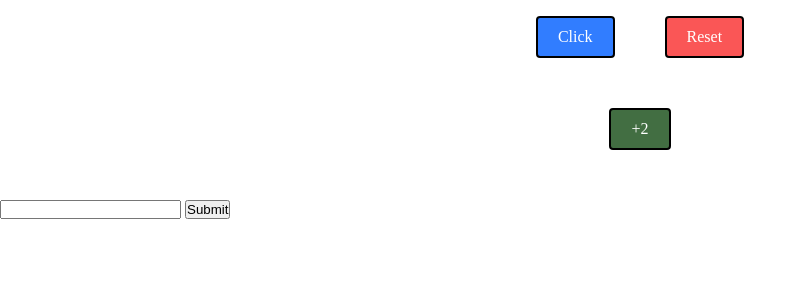
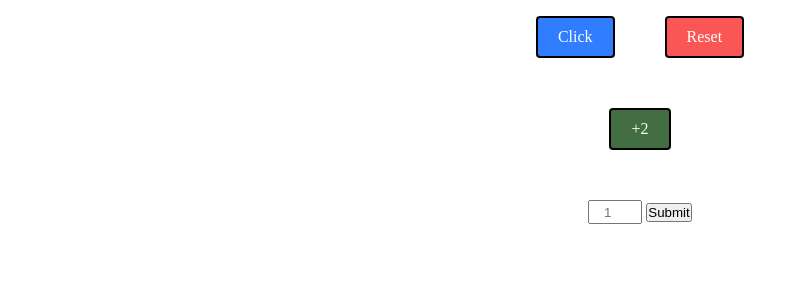
Before and after one commit to PeterVasilopoulos/Counter, a Flask app: page / in a window 1280 px wide. Shown: the part 237-537 px from the top of the page, without its empty margins (0-807 px from the left). Run offline with Flask 3, Linux system fonts and the light colour scheme.

Commit message:
Fixed css

```diff
--- a/static/css/style.css
+++ b/static/css/style.css
@@ -52,3 +52,15 @@ a:active {
 .add-two {
     background-color: rgb(66, 110, 66);
 }
+
+#counter-form {
+    display: flex;
+    justify-content: center;
+    gap: 20px;
+}
+
+input {
+    text-align: center;
+    width: 50px;
+    height: 20px;
+}
--- a/templates/counter.html
+++ b/templates/counter.html
@@ -23,9 +23,11 @@
         <a href="/add_two" class="add-two">+2</a>
     </div>
 
-    <form action="/increase_by_num" method="POST">
-        <input type="number" name="num">
-        <button>Submit</button>
-    </form>
+    <div id="counter-form">
+        <form action="/increase_by_num" method="POST">
+            <input type="number" name="num" placeholder="1">
+            <button>Submit</button>
+        </form>
+    </div>
 </body>
 </html>
```
